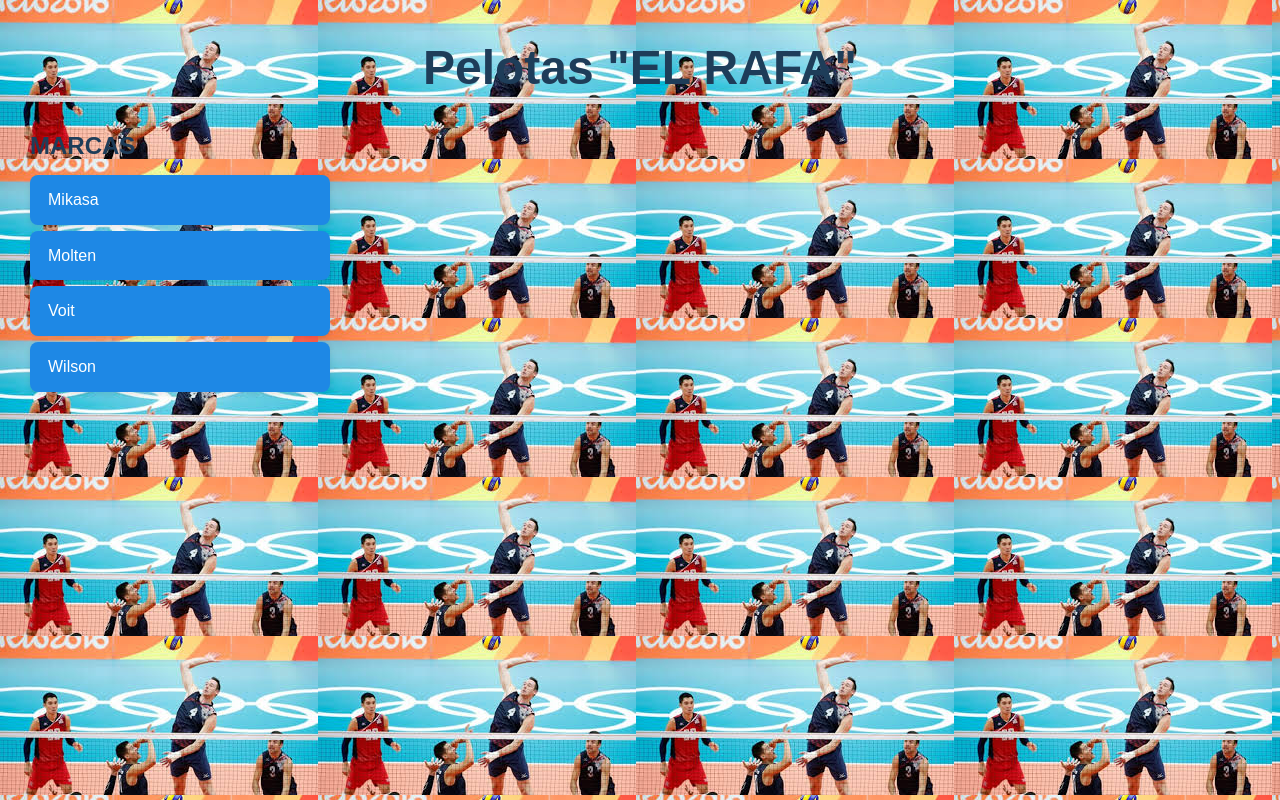
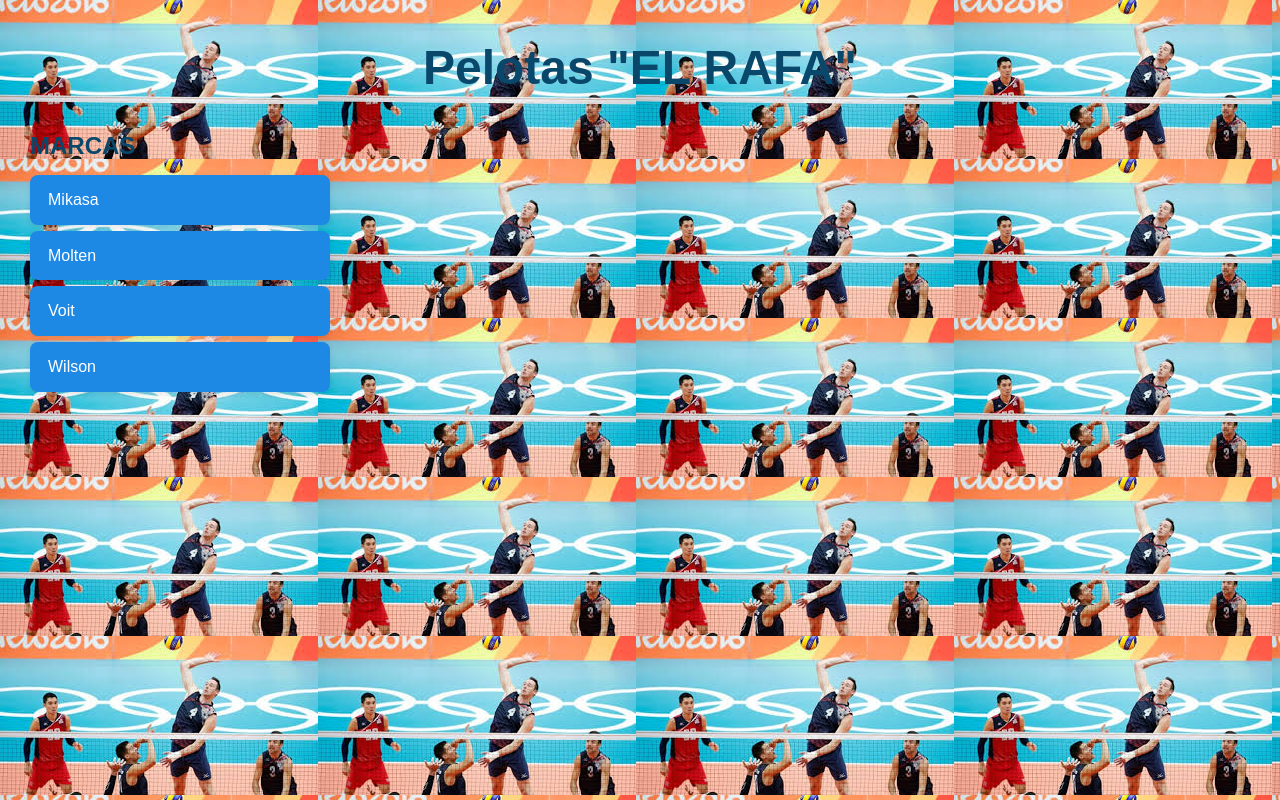
Before and after one commit to RafaSandoval611/RafaSandoval611.github.io, a plain HTML site: page index.html in a window 1280 px wide. Drawn offline with Linux system fonts and the light colour scheme.

Commit message:
Update stilo.css

```diff
--- a/stilo.css
+++ b/stilo.css
@@ -19,12 +19,12 @@ h1 {
     font-size: 3rem;
     text-align: center;
     margin-bottom: 20px;
-    color: #1e3d59;
+    color: #09476b;
 }
 
 /* Subtítulos */
 h2, h3 {
-    color: #1e3d59;
+    color: #09476b;
     margin: 20px 0 10px;
     font-weight: 600;
 }
```
